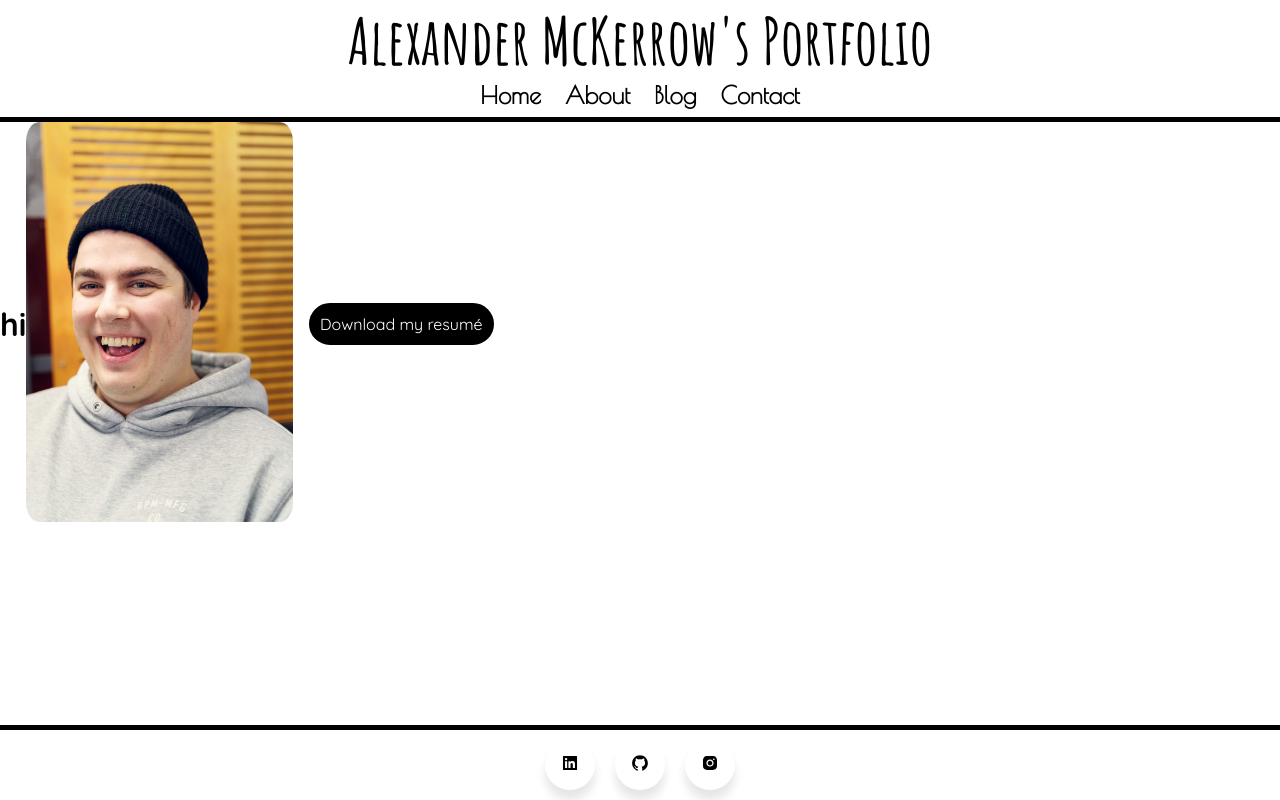
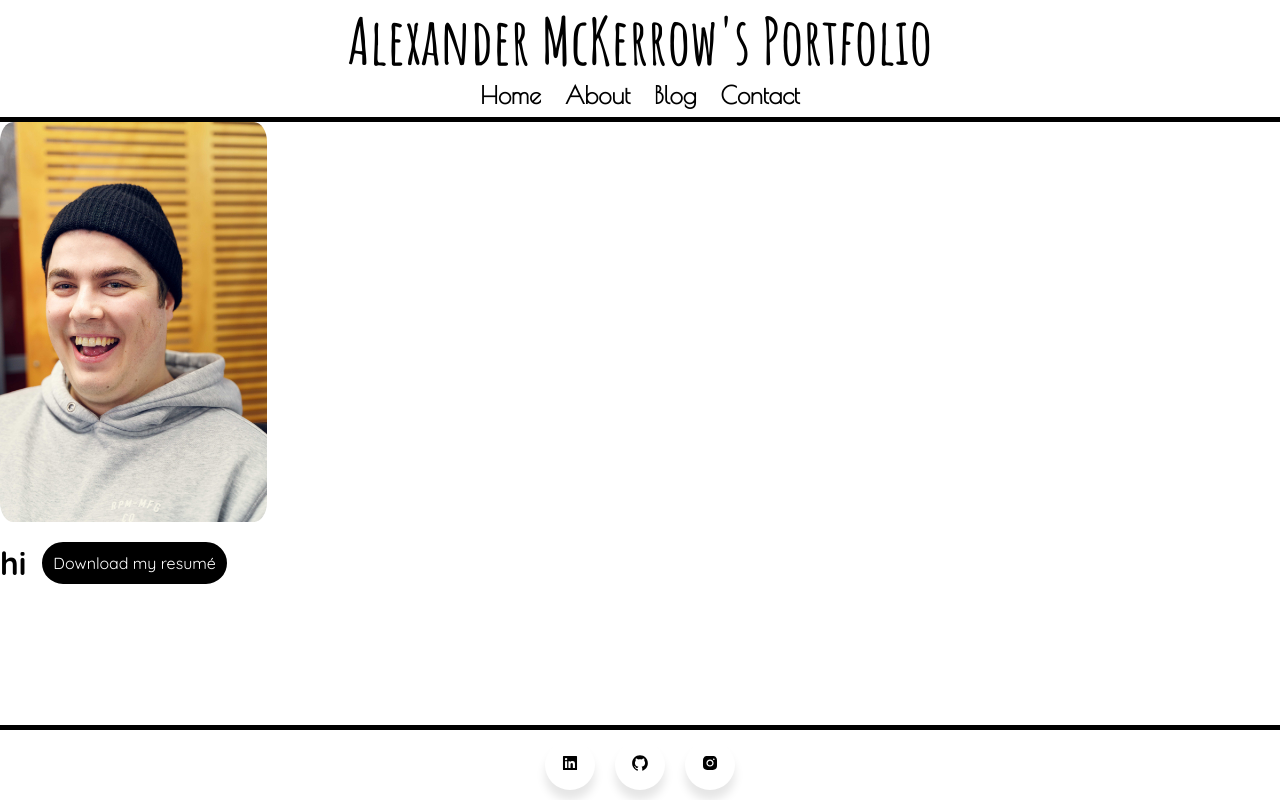
Before and after one commit to macakz/portfolio, a React (Create React App) app: page /about in a window 1280 px wide. Built offline with nearby package versions, Linux system fonts and the light colour scheme; no server answers.

Commit message:
minor styling

```diff
--- a/src/components/About.jsx
+++ b/src/components/About.jsx
@@ -7,14 +7,13 @@ function About () {
     return (
         <>
             <div className="about" >
+                <img src={profile} alt="profilepicture" />
                 <div className="flexbox">
                     <div className="content">
                         <h1>hi</h1>
                         <p></p>
                     </div>
-                    <div>
-                        <img src={profile} alt="profilepicture" />
-                    </div>
+
                     <div className="resume">
                         <a href={resume} download>Download my resumé</a>
                     </div>
--- a/src/components/CSS/Main.css
+++ b/src/components/CSS/Main.css
@@ -99,7 +99,9 @@ text-decoration: underline;}
     color:rgb(102, 101, 101) ;
     border: 3px solid rgb(102, 101, 101);
 }
+.about img {
 
+    }
 /* contact */
 
 .contactContainer {
```
